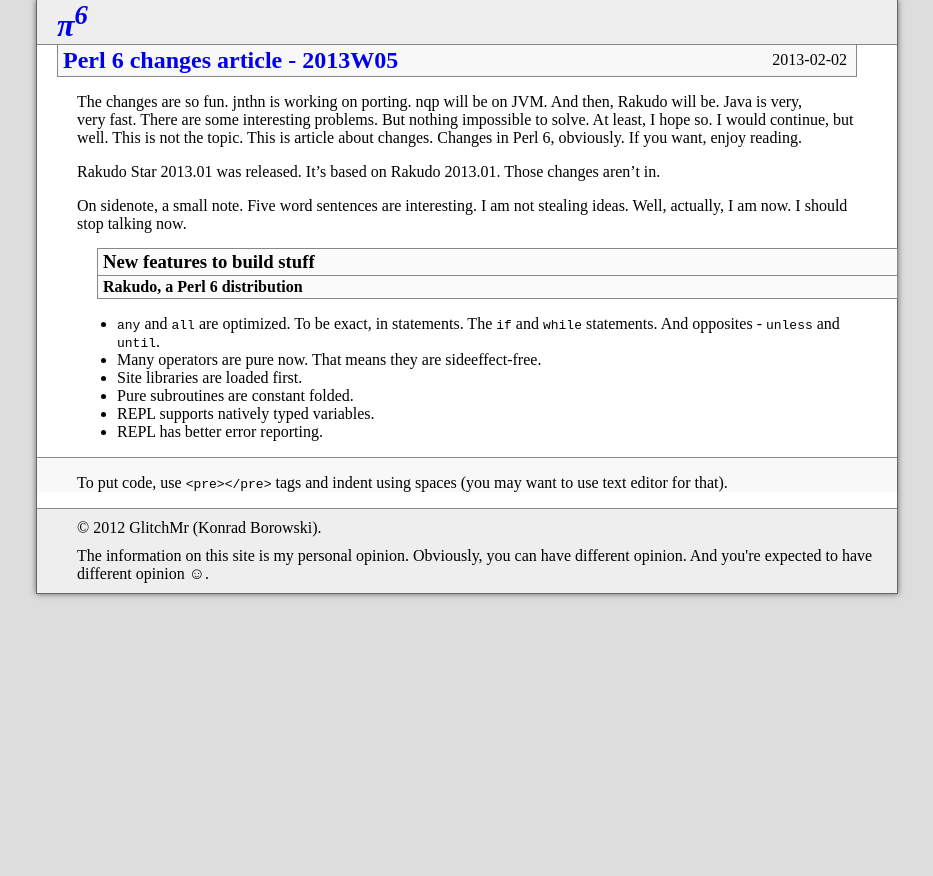
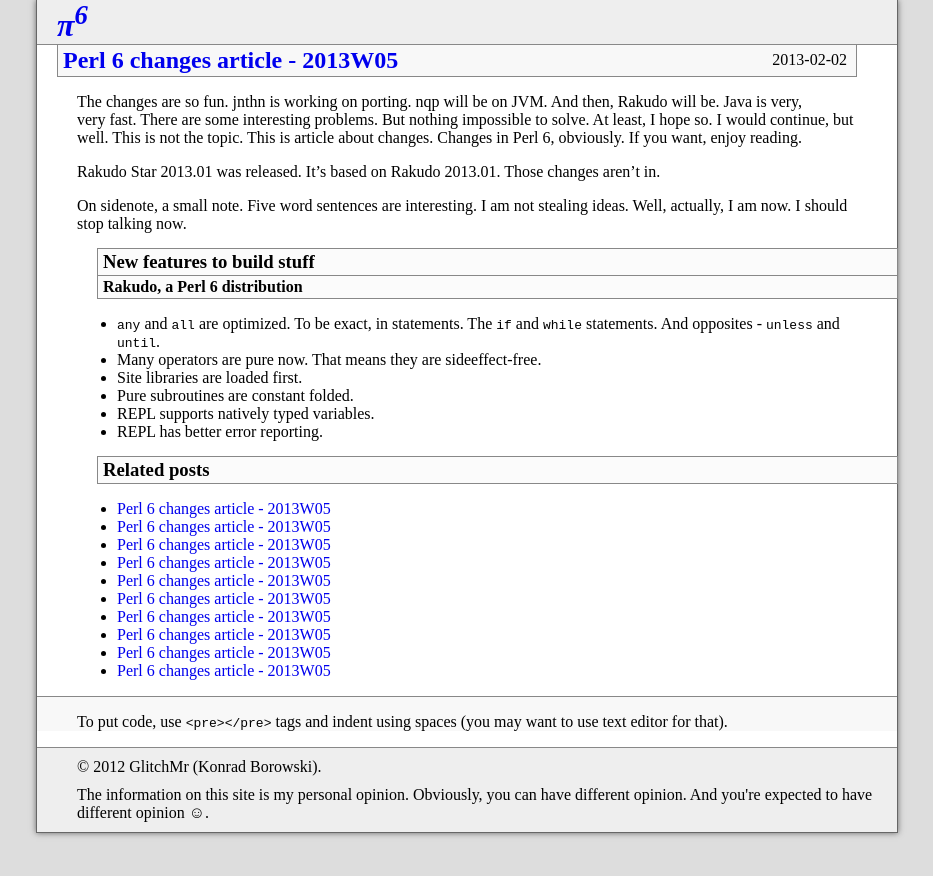
Before and after one commit to KamilaBorowska/old-xfix.github.io, a Jekyll site: the page built from _posts/2013-02-02-perl-6-changes-article-2013W05.md, in a window 1280 px wide. Shown: the top 876 px of the page, without its empty margins (173-1106 px from the left). Built offline with Jekyll 4.4.1, drawn with Linux system fonts in a browser that asks for light colours; comment, search, counter and statistics services are not loaded.

Commit message:
Add related posts

```diff
--- a/_layouts/post.html
+++ b/_layouts/post.html
@@ -1,6 +1,12 @@
 {% include header.html %}
 {% include post.html   %}
 {{ content | remove:"id='perl_6_specification'" | remove:"id='stdpm6'" | remove:"id='rakudo_perl'" | remove:"id='niecza_perl'" | replace:'</div></p>','</div>' | replace:'</div></p>','</div>' | replace:"src='":"src='img/" }}
+<h3>Related posts</h3>
+<ul>
+{% for post in site.related_posts %}
+<li><a href="{{page.url}}">{{ page.title }}</a>
+{% endfor %}
+</ul>
 <script>
 // I know that you shouldn't use document.write() because certain
 // people say it breaks standards. But practicality beats purity.
```
